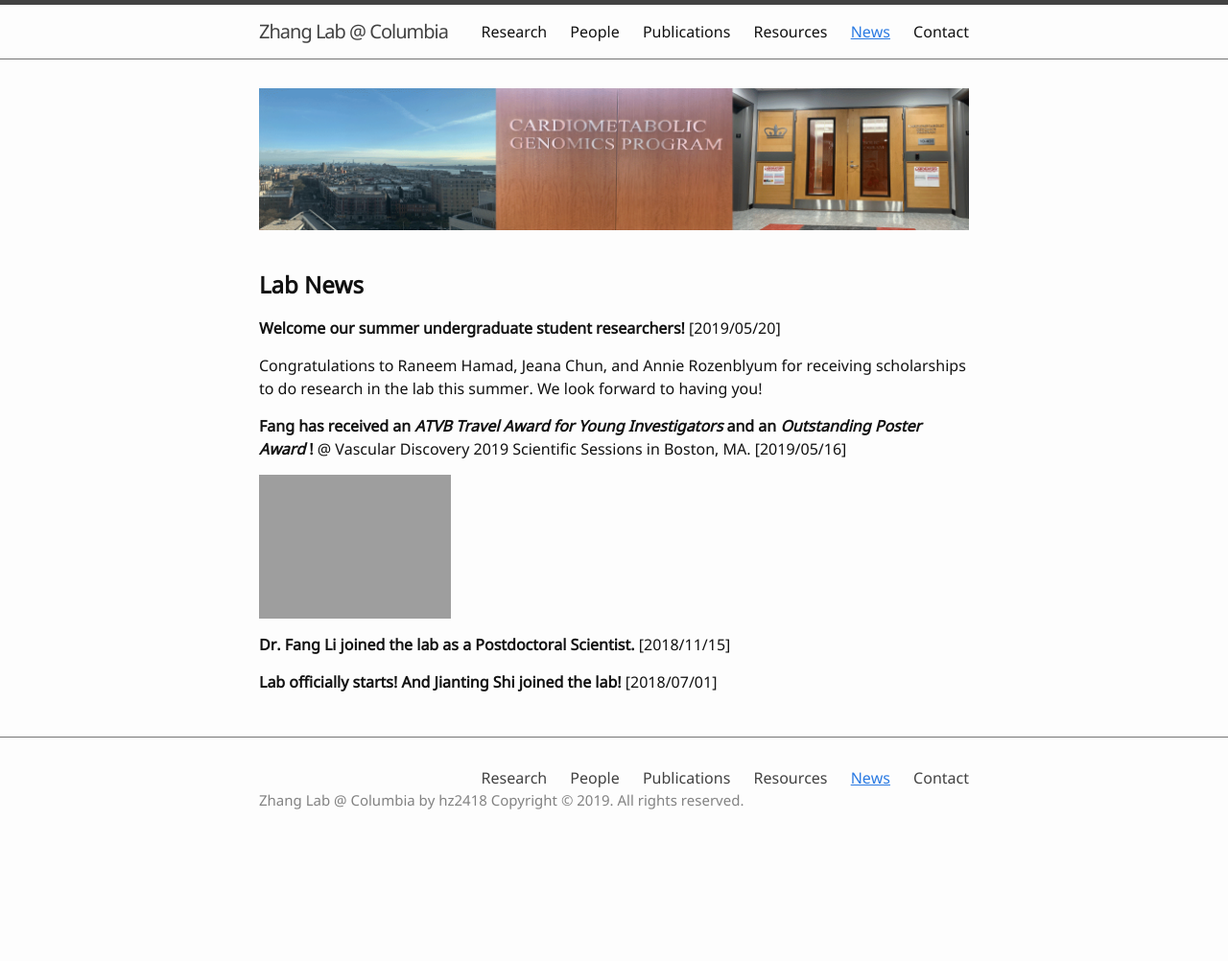
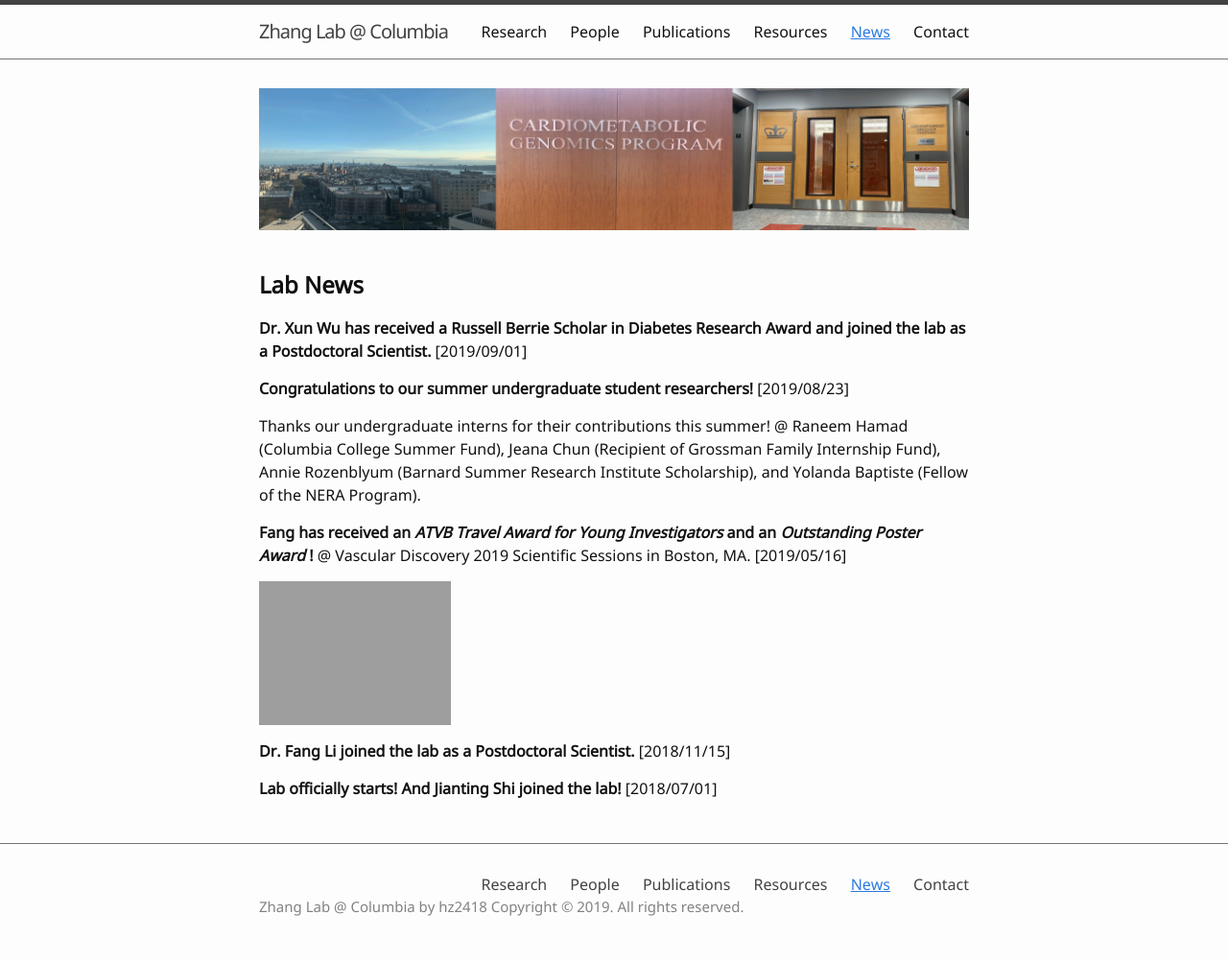
Before and after one commit to hanruizhang/zhanglab, a Jekyll site: the page built from 5_News.md, in a window 1280 px wide. Shown: the whole page at 96% size. Built offline with Jekyll 4.4.1, drawn with Linux system fonts in a browser that asks for light colours; before the commit the page ends 900 px from its top, so only the background shows below that.

Commit message:
Update 5_News.md

```diff
--- a/5_News.md
+++ b/5_News.md
@@ -10,8 +10,9 @@ nav: true
 
 
 ## **Lab News**
-#### **Welcome our summer undergraduate student researchers!** [2019/05/20]
-Congratulations to Raneem Hamad, Jeana Chun, and Annie Rozenblyum for receiving scholarships to do research in the lab this summer. We look forward to having you!
+#### **Dr. Xun Wu has received a Russell Berrie Scholar in Diabetes Research Award and joined the lab as a Postdoctoral Scientist.** [2019/09/01]
+#### **Congratulations to our summer undergraduate student researchers!** [2019/08/23]
+Thanks our undergraduate interns for their contributions this summer! @ Raneem Hamad (Columbia College Summer Fund), Jeana Chun (Recipient of Grossman Family Internship Fund), Annie Rozenblyum (Barnard Summer Research Institute Scholarship), and Yolanda Baptiste (Fellow of the NERA Program).
 #### **Fang has received an _ATVB Travel Award for Young Investigators_ and an _Outstanding Poster Award_ !** @ Vascular Discovery 2019 Scientific Sessions in Boston, MA. [2019/05/16]
 <img src="{{ '/images/2019ATVB_TravelAward.jpg' | absolute_url }}" alt="2019ATVB_TravelAward" width="200">
 
```
